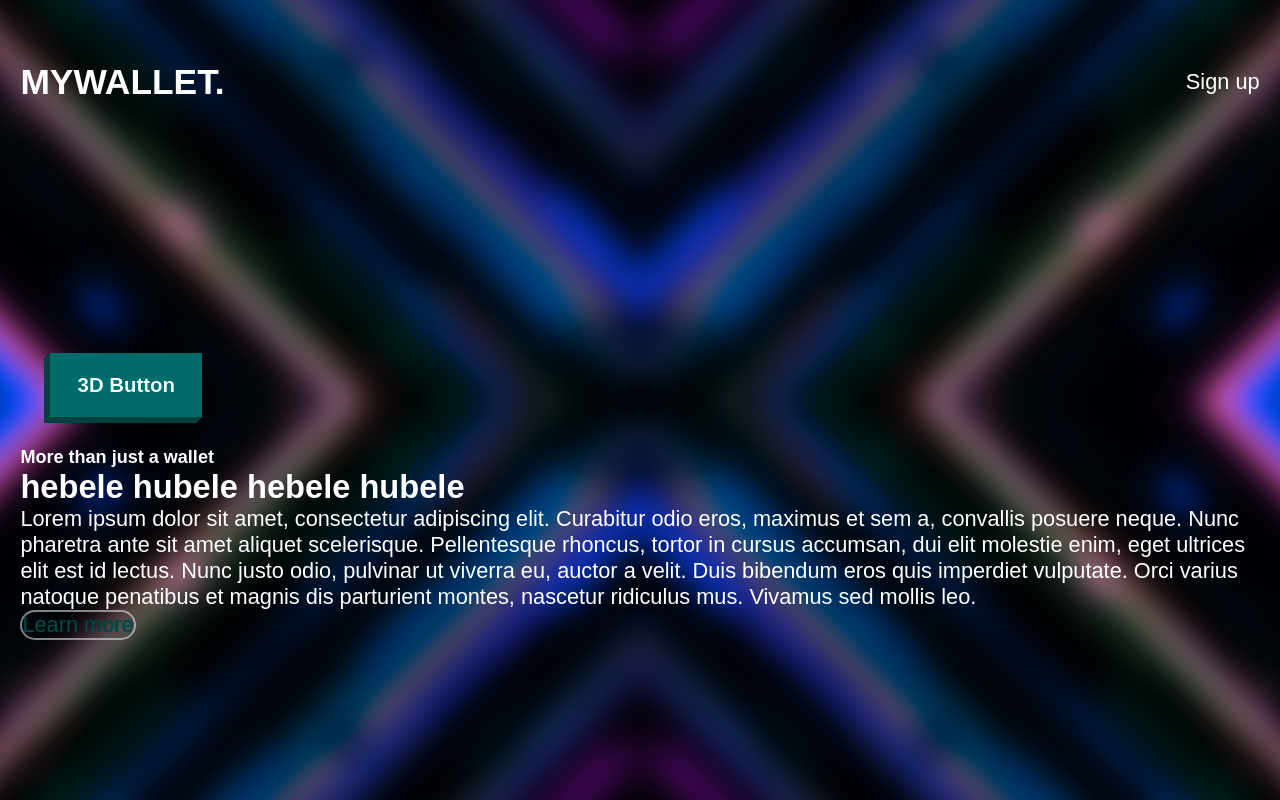
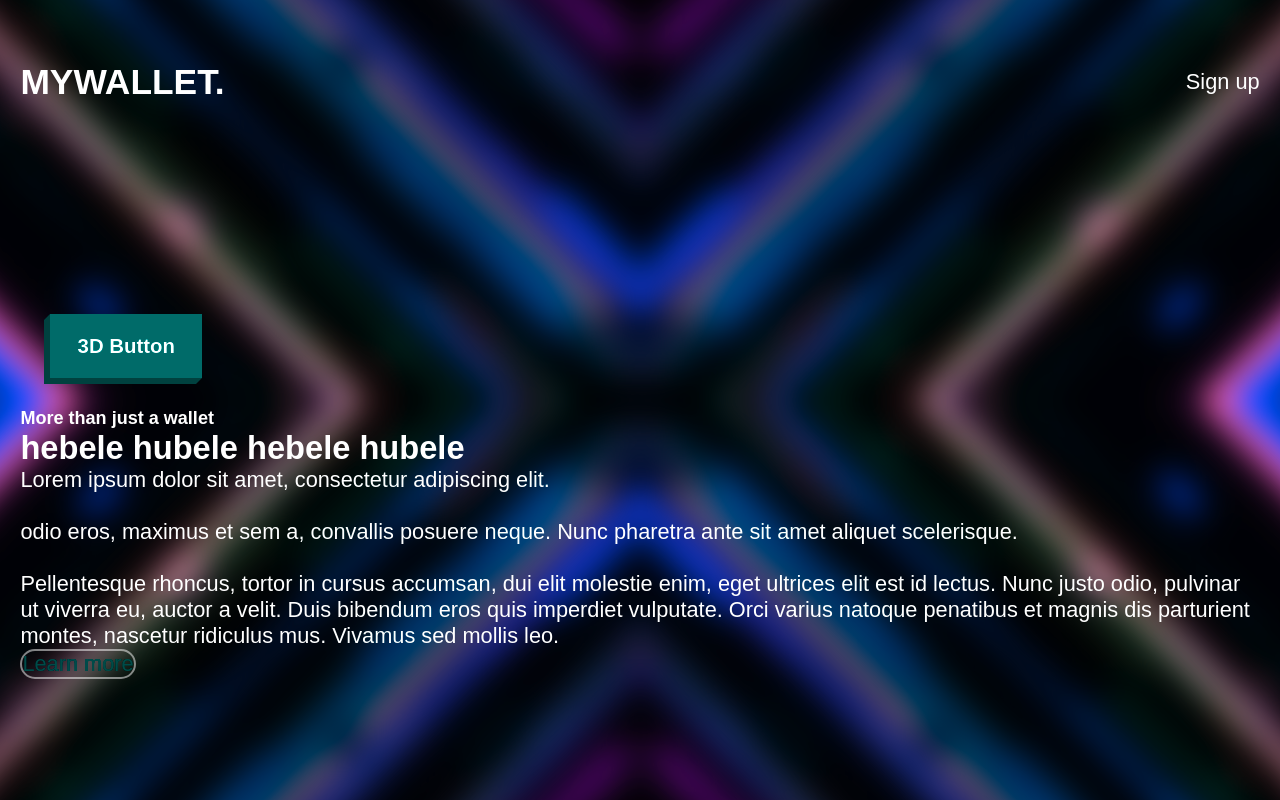
Before and after one commit to ates-kuresi/html-css, a plain HTML site: page index.html in a window 1280 px wide. Drawn offline with Linux system fonts and the light colour scheme.

Commit message:
Update index.html

```diff
--- a/index.html
+++ b/index.html
@@ -18,7 +18,7 @@
                 <button class="btn-1">3D Button</button>
                 <h5 class="tagline">More than just a wallet</h5>
                 <h1 class="title">hebele hubele hebele hubele</h1>
-                <p class="message">Lorem ipsum dolor sit amet, consectetur adipiscing elit. Curabitur odio eros, maximus et sem a, convallis posuere neque. Nunc pharetra ante sit amet aliquet scelerisque. Pellentesque rhoncus, tortor in cursus accumsan, dui elit molestie enim, eget ultrices elit est id lectus. Nunc justo odio, pulvinar ut viverra eu, auctor a velit. Duis bibendum eros quis imperdiet vulputate. Orci varius natoque penatibus et magnis dis parturient montes, nascetur ridiculus mus. Vivamus sed mollis leo.                </p>
+                <p class="message">Lorem ipsum dolor sit amet, consectetur adipiscing elit. <br> <br> odio eros, maximus et sem a, convallis posuere neque. Nunc pharetra ante sit amet aliquet scelerisque.<br> <br> Pellentesque rhoncus, tortor in cursus accumsan, dui elit molestie enim, eget ultrices elit est id lectus. Nunc justo odio, pulvinar ut viverra eu, auctor a velit. Duis bibendum eros quis imperdiet vulputate. Orci varius natoque penatibus et magnis dis parturient montes, nascetur ridiculus mus. Vivamus sed mollis leo.                </p>
                 <a href="#" class="btn cta">Learn more</a>
             </div>
         </section>
```
